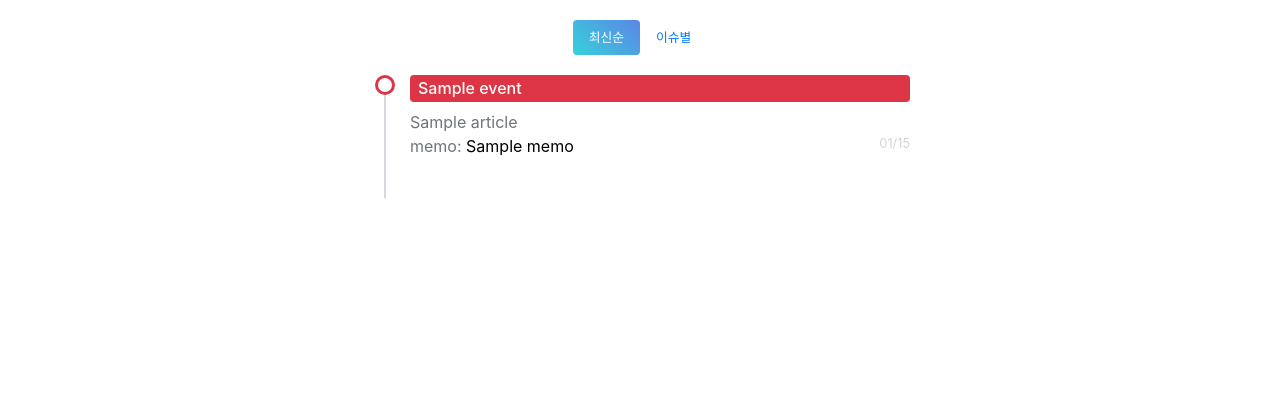
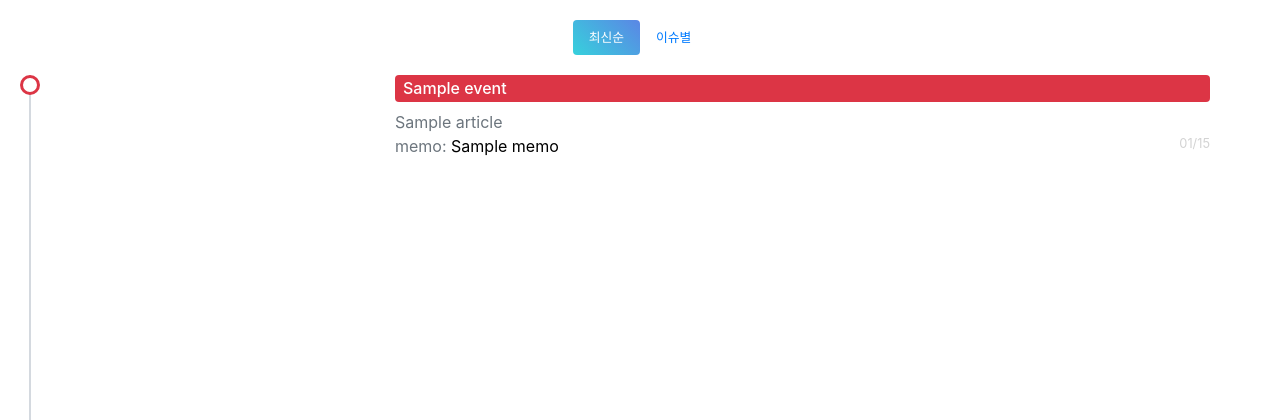
Before and after one commit to njs03332/mynewsdiary, a Django app: page /memos/ in a window 1280 px wide. Shown: the part 70-490 px from the top of the page. Run offline with Django 3.2, Linux system fonts and the light colour scheme; a user stored in the database is signed in; tables that the repository leaves empty hold one stand-in row (values such as "Sample post"); style sheets or scripts are compiled from the project's sources; some libraries are stand-ins or nearby versions.

Commit message:
artile memo timeline margin fix

```diff
--- /dev/null
+++ b/newsdiary/static/newsdiary/stylesheets/issue.scss
@@ -0,0 +1,3 @@
+.container-memo {
+    margin: 90px 10px !important;
+}
--- a/newsdiary/static/newsdiary/stylesheets/memo.scss
+++ b/newsdiary/static/newsdiary/stylesheets/memo.scss
@@ -1,7 +1,9 @@
 .container-memo {
     margin: 90px 0!important;
 }
-
+.offset-md-3 {
+    width: 100%;
+}
 .nav-link {
     font-size: .8rem;
 }
--- a/newsdiary/templates/base.html
+++ b/newsdiary/templates/base.html
@@ -21,6 +21,7 @@
         <link href="{% sass_src 'newsdiary/stylesheets/layout.scss' %}" rel="stylesheet" type="text/css" />
         <link href="{% sass_src 'newsdiary/stylesheets/article.scss' %}" rel="stylesheet" type="text/css" />
         <link href="{% sass_src 'newsdiary/stylesheets/memo.scss' %}" rel="stylesheet" type="text/css" />
+        <link href="{% sass_src 'newsdiary/stylesheets/issue.scss' %}" rel="stylesheet" type="text/css" />
     </head>
     <body>
         {% comment %} <header class="brand-color">
--- a/newsdiary/templates/newsdiary/memo/memo_issue.html
+++ b/newsdiary/templates/newsdiary/memo/memo_issue.html
@@ -2,6 +2,7 @@
 
 {% block content %}
 {% load custom_tags %}
+
 <h2># {{ view.issue.title }}</h2>
 <!-- 이 페이지에서 오른쪽 밑에 항상 떠있는 floating button?이면 좋을 것 같다 -->
 <a href="{% url 'new_i' view.issue.id %}">이슈에 관해 메모쓰기</a><br>
--- a/newsdiary/templates/newsdiary/memo/memos.html
+++ b/newsdiary/templates/newsdiary/memo/memos.html
@@ -23,10 +23,9 @@
     <!-- memo timeline-->
     <div class="container">
         <div class="row">
-            <div class="col-md-6 offset-md-3">
+            <div class="offset-md-3">
                 <ul class="timeline">
                     {% for memo in memos %}
-
                         {% if memo.article %}
                             {% if memo.article.event.get_category_display == '정치'%}
                                 <li class="politics">
```
Also changed, not shown: newsdiary/templates/newsdiary/issue/my_issues.html (+19 -1 lines), 4 other files.
